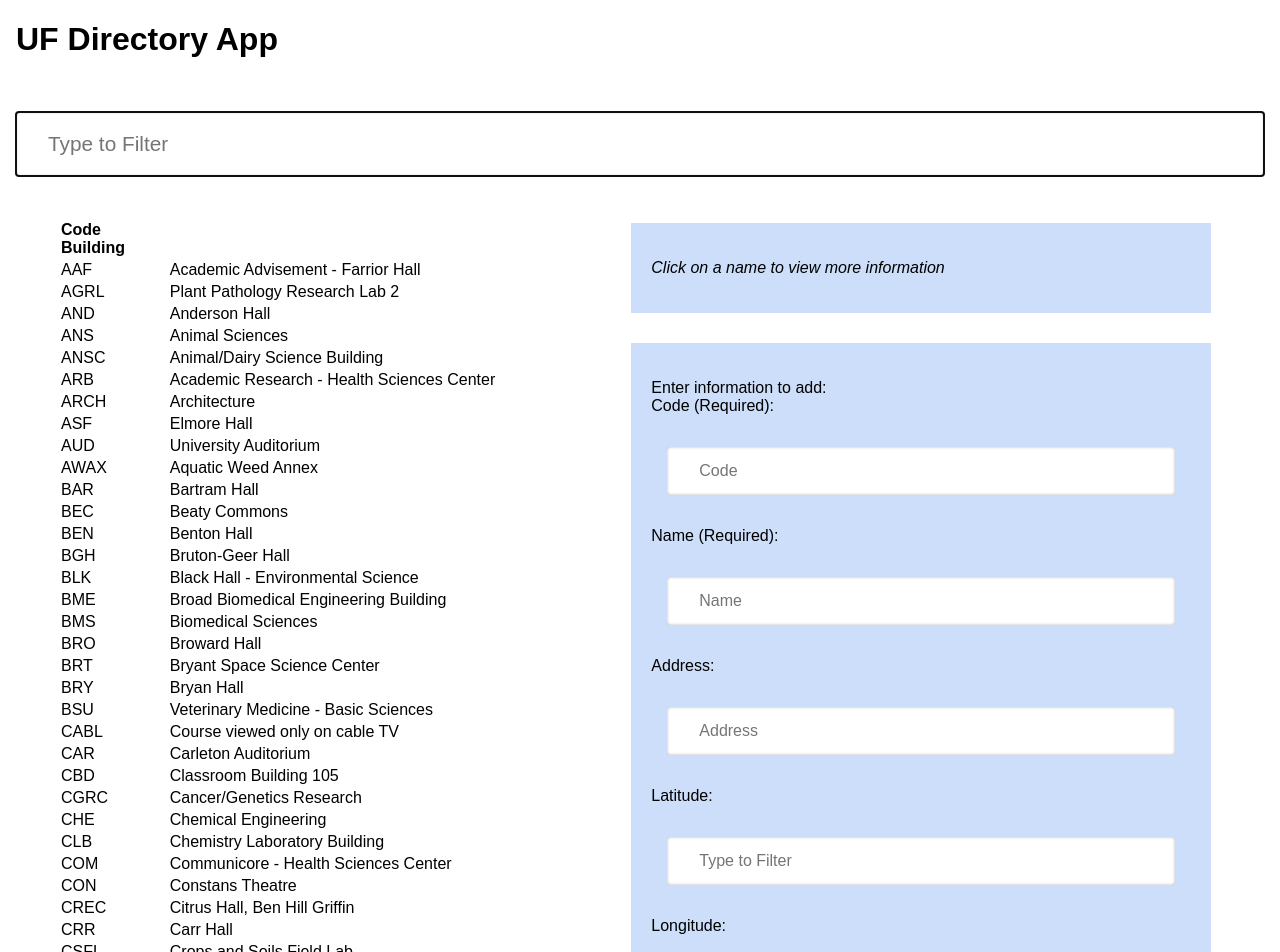
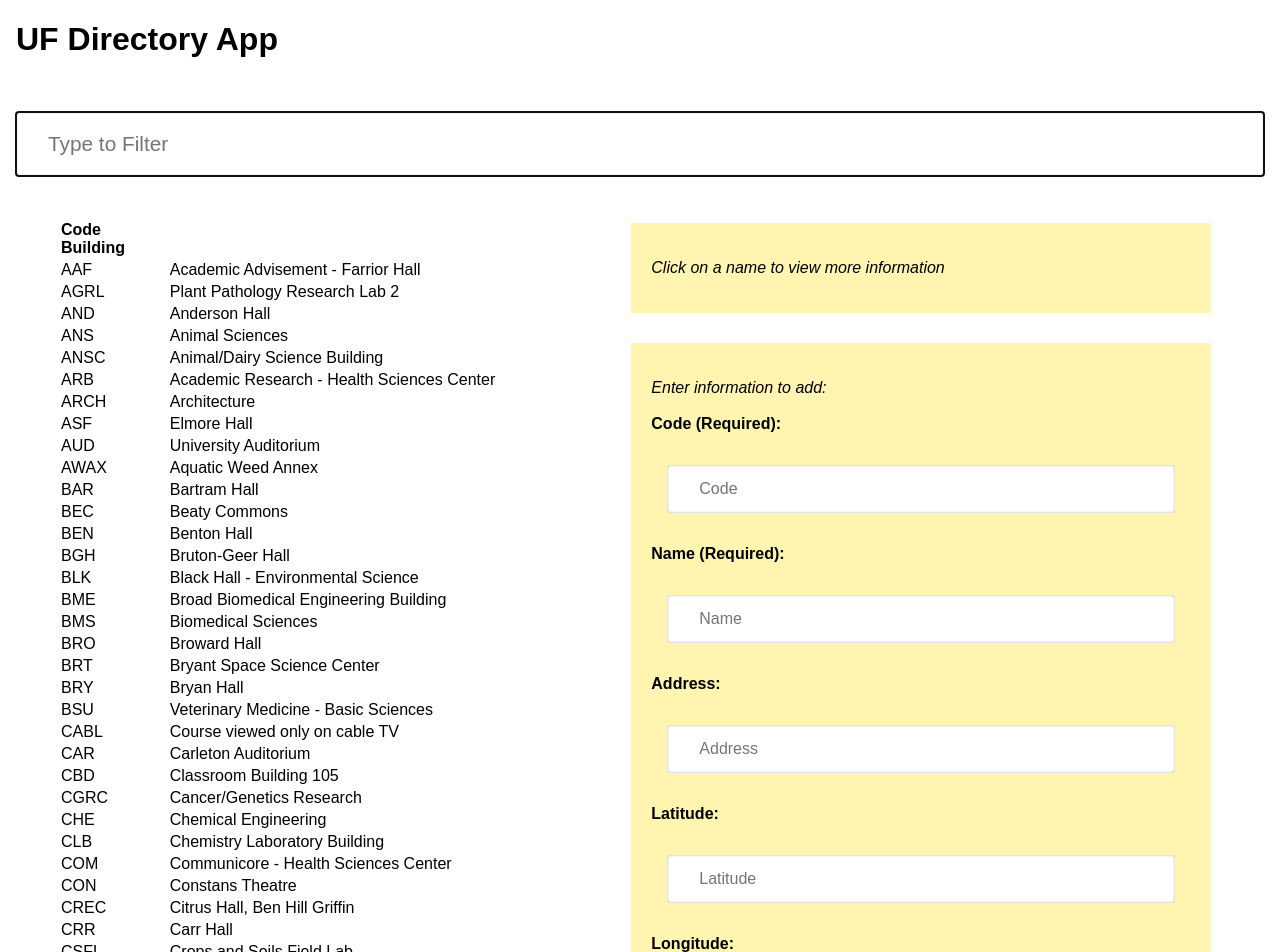
Before and after one commit to Nqnt41/project-experimenting, a React (Vite) app: page / in a window 1280 px wide. Shown: the top 952 px of the page. Built offline with nearby package versions, Linux system fonts and the light colour scheme.

Commit message:
Cleaned code and performed final changes. Will submit then resubmit if more is done.

```diff
--- a/src/App.jsx
+++ b/src/App.jsx
@@ -6,7 +6,6 @@
 import Credit from './components/Credit';
 
 function App({ data }) {
-  // TODO: Update the following two variables to use the useState() hook
   const [filterText, setFilterText] = useState('');
   const [selectedBuilding, setSelectedBuilding] = useState(-1);
   const [filteredData, setFilteredData] = useState(data);
@@ -19,23 +18,18 @@
   // Set the state of the selected building to the id being passed in
   function selectedUpdate(id) {
     setSelectedBuilding(id)
-    console.log("App function id: " + (id))
   }
 
-  // TODO: Placeholder below
+  // Update entire data set when adding or removing data points
   function dataUpdate(changeData) {
-    console.log("sizes: " + filteredData.size + " " + changeData.size)
     setFilteredData(changeData)
   }
-
-  //console.log(filteredData.find(filteredData => filteredData.id === 1).code)
 
   return (
     <div className="bg">
       <div className="row">
         <h1>UF Directory App</h1>
       </div>
-      {/* TODO: Edit Search component to include necessary props */}
       <Search
         filterText={filterText} filterUpdate={filterUpdate}
       />
@@ -52,7 +46,6 @@
                 </tr>
               </thead>
               <tbody>
-                {/* TODO: Edit BuildingList component to include necessary props */}
                 <BuildingList
                   filteredData={filteredData} filterText={filterText} selectedUpdate={selectedUpdate}
                 />
@@ -62,7 +55,7 @@
           </div>
           <div className="column2">
             <ViewBuilding
-              filteredData={filteredData} selectedBuilding={selectedBuilding} dataUpdate={dataUpdate}
+              filteredData={filteredData} selectedBuilding={selectedBuilding} dataUpdate={dataUpdate} selectedUpdate={selectedUpdate}
             />
           </div>
           <div className="column2">
--- a/src/components/AddBuilding.jsx
+++ b/src/components/AddBuilding.jsx
@@ -1,37 +1,14 @@
-// Include new building in map array?
-
-import {useRef, useState} from "react";
-
-/*function callAdd( {input1, input2, input3, input4, input5} ) {
-    try {
-        console.log(input1.current.value + " " + input2.current.value + " " + input3.current.value + " " + input4.current.value + " " + input5.current.value)
-    }
-    catch (error) {
-        console.log("oops")
-    }
-    // TODO: dataUpdate([...filteredData, newData]);
-}*/
-
-// TODO: Try and catch to allow for variations to be made without errors - with coords, w/o, addresses, etc.
-
-// TODO: Got stuff to do, save last issues for office hours:
-//  Make datapoint that doesnt have key conflict? Using filteredData[0] to get a singular point I can edit, but it has a set key.
-//  Also, in ViewBuilding using try and catch to check if values are undefined, has to be a better way. Need to be able to print out like coords w/o address.
-//  Could probably do it with trys and catches, but worth asking if theres an easier method.
-//  Oh also maybe try to commit and push to main branch if theres time. Had issues in past.
-
+import { useRef } from "react";
 
 function AddBuilding({ filteredData, dataUpdate }) {
-    //const [newData, setNewData] = useState(null);
-    console.log("hi")
-
+    // Function to update all data at the end of the function
     function handleChange(newData) {
-        console.log(newData.code)
         dataUpdate([...filteredData, newData]);
     }
 
+    // Creates new data point containing information gathered below. Also checks that code and name included first.
     function handleAdd() {
-        console.log(input1.current.value + " " + input2.current.value + " " + input3.current.value + " " + input4.current.value + " " + input5.current.value)
+        if (input1.current.value !== "" && input2.current.value !== "") {
             const newData = {
                 id: filteredData.length + 1, //+1?
                 code: input1.current.value,
@@ -42,9 +19,12 @@
                     longitude: input5.current.value
                 }
             }
+            // Call handleChange to allow insertion of new data
             handleChange(newData)
         }
+    }
 
+    // The five inputs used to track the code, name, address, and coordinates
     const input1 = useRef(null);
     const input2 = useRef(null);
     const input3 = useRef(null);
@@ -55,8 +35,8 @@
         <div>
             <p>
                 {' '}
-                Enter information to add:{<br/>}
-                Code (Required):{<br/>}
+                <i>Enter information to add:{<br/>}{<br/>}</i>
+                <b>Code (Required):{<br/>}</b>
             </p>
             <form>
                 <input
@@ -65,7 +45,7 @@
                     ref={input1}
                 />
             </form>
-            <p>Name (Required):{<br/>}</p>
+            <p><b>Name (Required):{<br/>}</b></p>
             <form>
                 <input
                     type="text2"
@@ -73,7 +53,7 @@
                     ref={input2}
                 />
             </form>
-            <p>Address:{<br/>}</p>
+            <p><b>Address:{<br/>}</b></p>
             <form>
                 <input
                     type="text2"
@@ -81,19 +61,19 @@
                     ref={input3}
                 />
             </form>
-            <p>Latitude:{<br/>}</p>
+            <p><b>Latitude:{<br/>}</b></p>
             <form>
                 <input
                     type="text2"
-                    placeholder="Type to Filter"
+                    placeholder="Latitude"
                     ref={input4}
                 />
             </form>
-            <p>Longitude:{<br/>}</p>
+            <p><b>Longitude:{<br/>}</b></p>
             <form>
                 <input
                     type="text2"
-                    placeholder="Type to Filter"
+                    placeholder="Longitude"
                     ref={input5}
                 />
             </form>
--- a/src/components/BuildingList.jsx
+++ b/src/components/BuildingList.jsx
@@ -1,11 +1,10 @@
 function BuildingList( { filteredData, filterText, selectedUpdate } ) {
-  // TODO: Apply names filter on buildingList
-  //  BuildingList is map of all the data in the program, prints the directory map information
-  //  Need to specify what ends up in directory?
+  // Function to update the id for selectedBuilding variable
   function handleChange(id) {
       selectedUpdate(id)
   }
 
+  // Build search bar and its key features
   const buildingList = filteredData.map(directory => {
       if (directory.code.toLowerCase().includes(filterText.toLowerCase()) || directory.name.toLowerCase().includes(filterText.toLowerCase()) ) {
           return (
--- a/src/components/RemoveBuilding.jsx
+++ b/src/components/RemoveBuilding.jsx
@@ -1,9 +1,7 @@
-// Make array of all removed names to filter data
-import {useState} from "react";
-
-function RemoveBuilding({ filteredData, selectedBuilding, dataUpdate }) {
-    //console.log("remove data: " + filteredData[0].id + " " + selectedBuilding)
+// Short function to filter list so it doesn't contain the removed building. Also resets selectedBuilding since old building gone.
+function RemoveBuilding({ filteredData, selectedBuilding, dataUpdate, selectedUpdate }) {
     dataUpdate(filteredData.filter(i => i.id !== (selectedBuilding))) // Since find makes view dependent on id, doesnt work anymore
+    selectedUpdate(-1)
 }
 
 export default RemoveBuilding;
--- a/src/components/ViewBuilding.jsx
+++ b/src/components/ViewBuilding.jsx
@@ -1,14 +1,12 @@
 import RemoveBuilding from './RemoveBuilding';
 
-function ViewBuilding({ filteredData, selectedBuilding, dataUpdate }) {
-  // TODO: Find the corresponding data based off the selected building's id and display its data
-  //  Call search, output resulting data across multiple lines.
-    console.log("ViewBuilding: " + selectedBuilding)
+function ViewBuilding({ filteredData, selectedBuilding, dataUpdate, selectedUpdate }) {
+    // Calls the RemoveBuilding function to remove the selected building when the button is pressed.
     function callRemove() {
-        RemoveBuilding({ filteredData, selectedBuilding, dataUpdate })
-        console.log("hi")
+        RemoveBuilding({ filteredData, selectedBuilding, dataUpdate, selectedUpdate })
     }
 
+    // Default ViewBuilding output text
     if (selectedBuilding === -1) {
       return (
           <div>
@@ -19,44 +17,26 @@
           </div>
       );
     }
+    // ViewBuilding output text when any building is selected
     else {
+        // Set currentData to the value of the data point with an id matching selectedBuilding
         const currentData = filteredData.find(filteredData => filteredData.id === selectedBuilding)
-        console.log(currentData)
-      //try {
+        // Allow for selections and place remove building button.
         return (
             <div>
                 <p>
                     {' '}
-                      <i>
-                      Click on a name to view more information {<br/>}
-                      Code: {currentData?.code}{<br/>}
-                      Name: {currentData?.name}{<br/>}
-                      Address: {currentData?.address}{<br/>}
-                      Coordinates: ({currentData?.coordinates?.latitude}, {currentData?.coordinates?.longitude})
-                      </i>
+                    <i>Click on a name to view more information {<br/>}{<br/>}</i>
+                    <b>Code:</b> {currentData?.code}{<br/>}{<br/>}
+                    <b>Name:</b> {currentData?.name}{<br/>}{<br/>}
+                    <b>Address:</b> {currentData?.address}{<br/>}{<br/>}
+                    <b>Coordinates:</b> ({currentData?.coordinates?.latitude}, {currentData?.coordinates?.longitude})
                 </p>
                 <button onClick={() => callRemove()}>
                     Remove Building
                 </button>
             </div>
         );
-      //}
-      /*catch (error) {
-          return (
-              <div>
-                  <p>
-                      {' '}
-                      <i>Click on a name to view more information{<br/>}
-                      Code: {currentData.code}{<br/>}
-                      Name: {currentData.name}
-                      </i>
-                  </p>
-                  <button onClick={() => callRemove()}>
-                      Remove Building
-                  </button>
-              </div>
-          );
-      }*/
     }
 }
 
--- a/src/index.css
+++ b/src/index.css
@@ -20,7 +20,7 @@
 
 input[type='text'] {
 	margin: 1rem;
-	background: #fff;
+	background: #ffffff;
 	font-size: 1.3rem;
 	border: none;
 	box-shadow: inset 0 0 3px rgba(0, 0, 0, 0.3);
@@ -69,7 +69,7 @@
 	float: left;
 	width: 49%;
 	padding: 20px;
-	background-color: #ccdef9;
+	background-color: #fff5b0;
 	margin: 15px;
 }
 
```
Also changed, not shown: src/components/Search.jsx (+5 -8 lines). Lines whose indentation alone changed are shown as unchanged.
